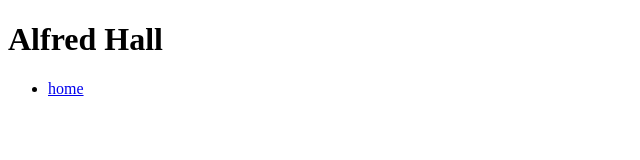
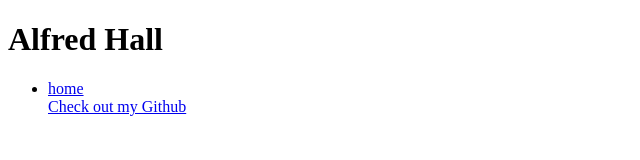
Before and after one commit to alfredhall/alfredhall.github.io, a plain HTML site: page index.html in a window 1280 px wide. Shown: the whole page, without its empty margins (0-640 px from the left). Drawn offline with Linux system fonts and the light colour scheme.

Commit message:
Update index.html

```diff
--- a/index.html
+++ b/index.html
@@ -12,6 +12,7 @@
     <div id="aSide">
         <ul id="menu">
             <li><a href="/index.html">home</a></li>
+            </li><a href="https://github.com/alfredhall">Check out my Github</a></li>
         </ul>
     </div>
 </body>
```
